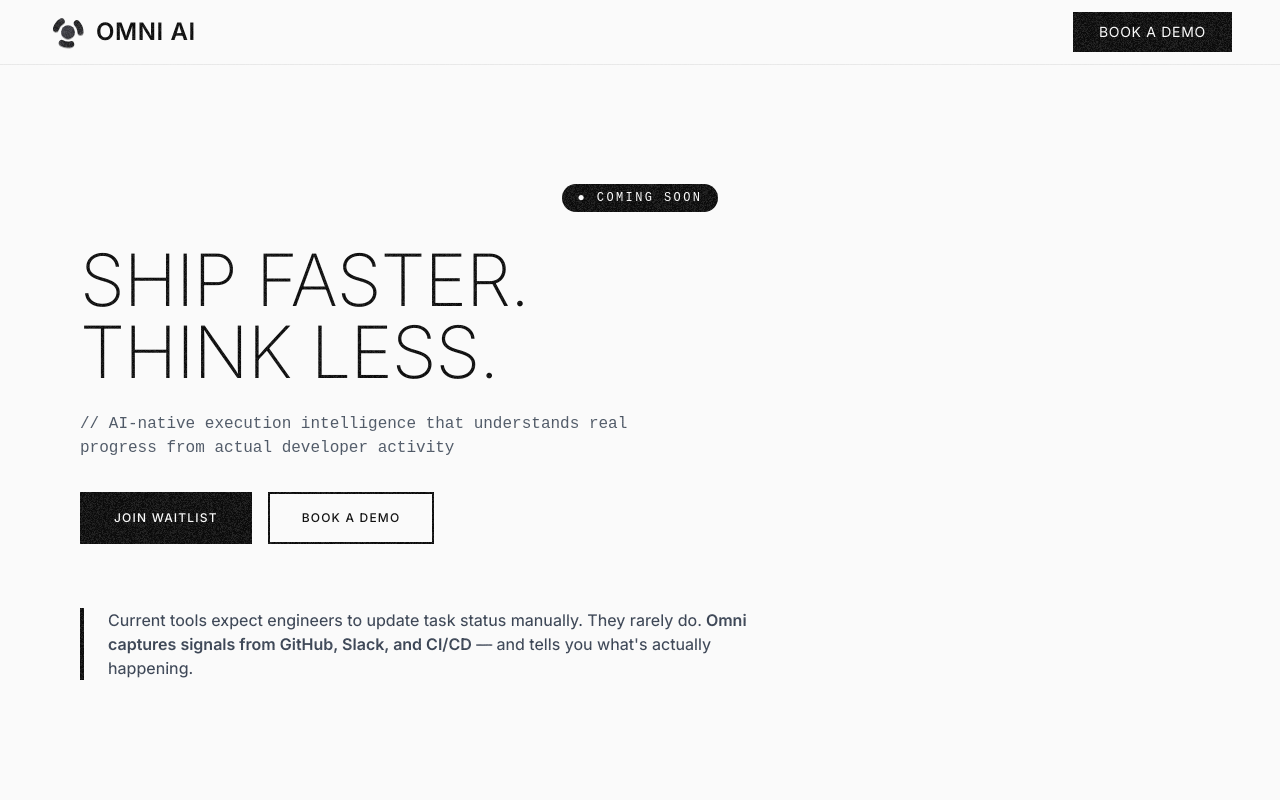
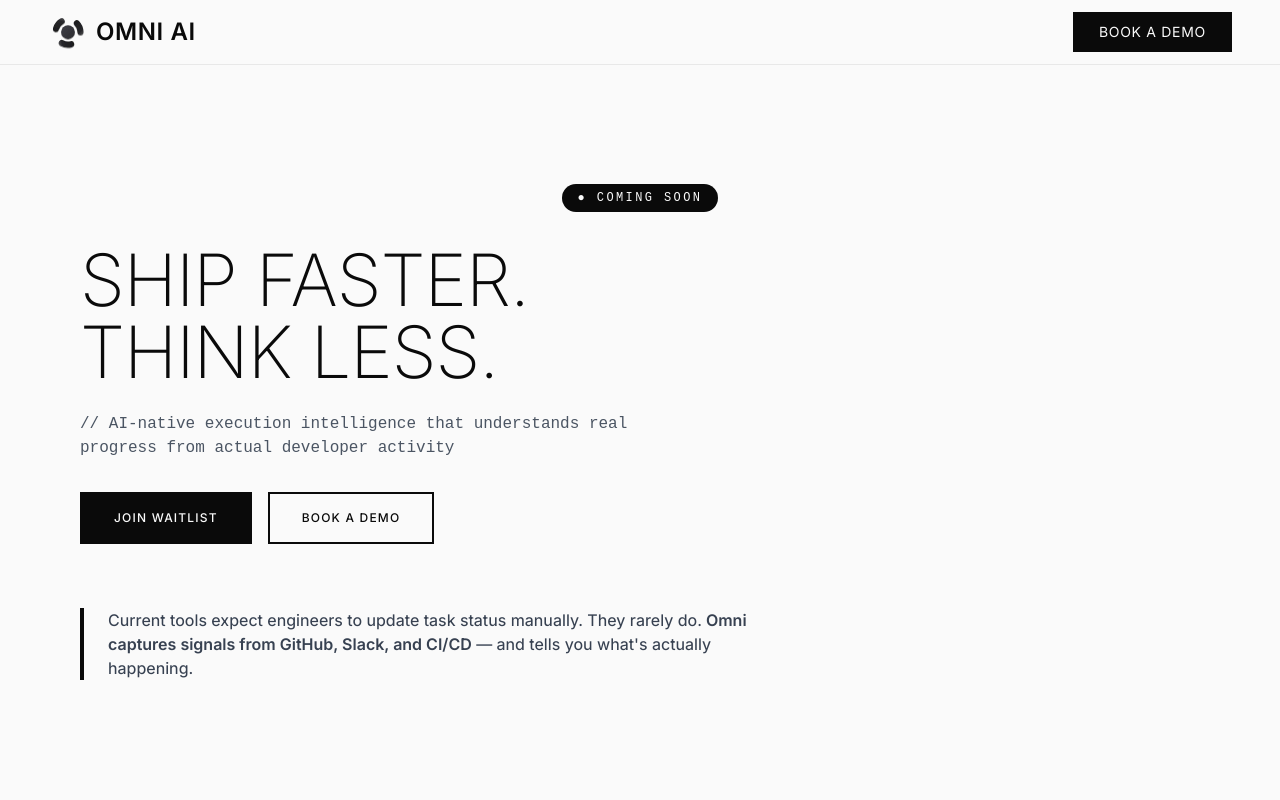
Before and after one commit to omni-ai-org/omni-website, a React (Create React App) app: page / in a window 1280 px wide. Shown: the top 800 px of the page. Built offline with nearby package versions, Linux system fonts and the light colour scheme; no server answers.

Commit message:
Reduce noise opacity to 5% and skip top navbar area

```diff
--- a/src/index.css
+++ b/src/index.css
@@ -27,14 +27,14 @@
   body::before {
     content: '';
     position: fixed;
-    top: 0;
+    top: 56px;
     left: 0;
     width: 100%;
-    height: 100%;
+    height: calc(100% - 56px);
     background-image: url('/bkg-noise.webp');
     background-repeat: repeat;
-    opacity: 0.12;
-    z-index: 9999;
+    opacity: 0.05;
+    z-index: -1;
     pointer-events: none;
   }
 
```
